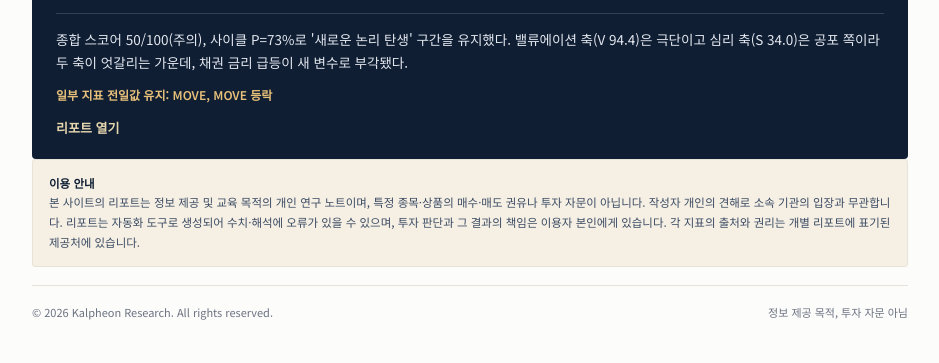
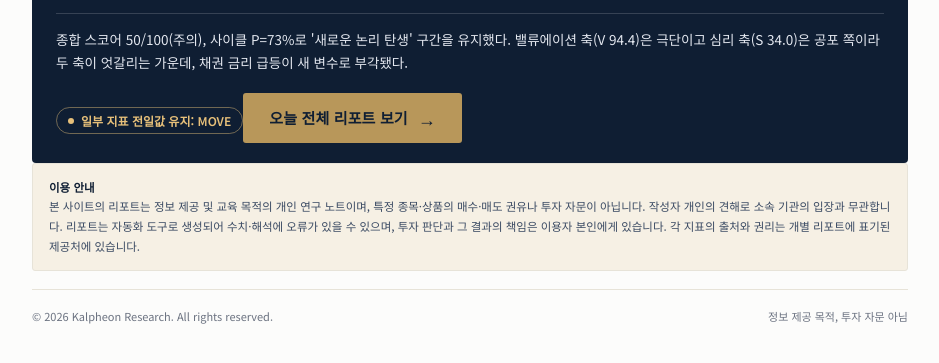
Before and after one commit to kalpheonresearch/kalpheonresearch, a plain HTML site: page index.html in a window 1280 px wide. Shown: the part 317-680 px from the top of the page, without its empty margins (170-1109 px from the left). Drawn offline with nearby package versions, Linux system fonts and the light colour scheme.

Commit message:
Add files via upload

```diff
--- a/index.html
+++ b/index.html
@@ -4,7 +4,7 @@
 <meta charset="UTF-8">
 <meta name="viewport" content="width=device-width, initial-scale=1, viewport-fit=cover">
 <title>Kalpheon Research</title>
-<meta name="description" content="Kalpheon Daily Research. 매크로와 사이클을 통합한 일간 리서치 노트">
+<meta name="description" content="Kalpheon Daily Report. 매크로와 사이클을 통합한 일간 리서치 노트">
 <link rel="icon" type="image/svg+xml" href="favicon.svg">
 <meta name="theme-color" content="#0F1E33">
 <link rel="preconnect" href="https://fonts.googleapis.com">
@@ -49,19 +49,27 @@ a.latest:focus-visible{outline:2px solid var(--gold);outline-offset:2px;}
 .lmini{display:grid;grid-template-columns:repeat(3,1fr);gap:8px;}
 .lmini .v{font-family:'Noto Serif KR',serif;font-weight:700;font-size:20px;}
 .verdict{margin:16px 0 0;padding-top:14px;border-top:1px solid rgba(255,255,255,.16);font-size:13.5px;line-height:1.75;color:#E4E8F0;}
-.warn{margin-top:10px;font-size:12px;color:#E7C07A;font-weight:600;}
-.cta{margin-top:14px;font-size:13px;font-weight:600;color:#E6D6AE;}
+.warn{display:inline-flex;align-items:center;gap:7px;margin-top:14px;padding:3px 11px;border:1px solid rgba(231,192,122,.45);border-radius:20px;font-size:12px;color:#E7C07A;font-weight:600;}
+.warn::before{content:"";width:6px;height:6px;border-radius:50%;background:#E7C07A;flex:none;}
+.cta{display:flex;align-items:center;justify-content:center;gap:10px;margin-top:18px;min-height:50px;padding:13px 20px;background:var(--gold);color:var(--ink);border-radius:3px;font-size:15px;font-weight:700;letter-spacing:.01em;transition:background .15s,transform .1s;}
+.cta .arr{font-size:18px;line-height:1;transition:transform .15s;}
+a.latest:hover .cta{background:#C9A96B;}
+a.latest:hover .cta .arr{transform:translateX(4px);}
+a.latest:active .cta{transform:translateY(1px);}
+@media (min-width:701px){.cta{display:inline-flex;justify-content:flex-start;padding:12px 26px;}}
 
 section.archive{padding:34px 0 30px;}
 section.archive h2{font-family:'Noto Serif KR',serif;font-size:15px;margin:0 0 10px;padding-bottom:8px;border-bottom:1px solid var(--ink);}
-a.row{display:grid;grid-template-columns:110px 1fr auto;gap:12px;align-items:baseline;padding:10px 0;border-bottom:1px solid var(--rule);text-decoration:none;font-size:13px;}
+a.row{display:grid;grid-template-columns:110px 1fr auto 16px;gap:12px;align-items:center;padding:13px 0;min-height:48px;border-bottom:1px solid var(--rule);text-decoration:none;font-size:13px;}
 a.row:hover .rd{color:var(--gold-ink);}
 .rd{font-family:'Noto Serif KR',serif;font-weight:600;}
 .rs{color:var(--ink-2);}
 .rs .lvt{font-weight:700;}
 .lvt.red{color:var(--red);}.lvt.amber{color:var(--amber);}.lvt.green{color:var(--green);}
 .rp{color:var(--muted);font-size:12px;white-space:nowrap;}
-@media (max-width:560px){a.row{grid-template-columns:96px 1fr;}.rp{display:none;}}
+.chev{color:var(--gold);font-size:20px;line-height:1;text-align:right;}
+a.row:hover .chev{color:var(--gold-ink);}
+@media (max-width:560px){a.row{grid-template-columns:96px 1fr 16px;}.rp{display:none;}}
 button.more{margin-top:14px;background:none;border:1px solid var(--rule);border-radius:3px;padding:8px 16px;font:inherit;font-size:12.5px;color:var(--ink-2);cursor:pointer;}
 button.more:hover{border-color:var(--gold);}
 .state{margin-top:18px;padding:26px 22px;border:1px dashed var(--rule);border-radius:4px;color:var(--ink-2);font-size:13.5px;}
@@ -136,8 +144,10 @@ footer{border-top:1px solid var(--rule);margin-top:18px;padding:18px 0 26px;font
     m3.appendChild(mini('美10년물', Number(e.y10).toFixed(2) + '%'));
     g.appendChild(m3); a.appendChild(g);
     if (e.verdict) a.appendChild(el('p', 'verdict', e.verdict));
-    if (e.stale && e.stale.length) a.appendChild(el('div', 'warn', '일부 지표 전일값 유지: ' + e.stale.join(', ')));
-    a.appendChild(el('div', 'cta', '리포트 열기'));
+    var names = [];
+    (e.stale || []).forEach(function (n) { n = String(n).replace(/ 등락$/, ''); if (names.indexOf(n) < 0) names.push(n); });
+    if (names.length) a.appendChild(el('div', 'warn', '일부 지표 전일값 유지: ' + names.join(', ')));
+    var c = el('div', 'cta'); c.appendChild(el('span', null, '오늘 전체 리포트 보기')); c.appendChild(el('span', 'arr', '→')); a.appendChild(c);
     box.appendChild(a);
     document.getElementById('asof').innerHTML = '';
     var s = el('strong', null, dot(e.date)); var w = document.getElementById('asof'); w.appendChild(s); w.appendChild(document.createTextNode(' 기준'));
@@ -150,7 +160,7 @@ footer{border-top:1px solid var(--rule);margin-top:18px;padding:18px 0 26px;font
       a.appendChild(el('span', 'rd', dot(e.date)));
       var s = el('span', 'rs'); s.appendChild(document.createTextNode('종합 ' + Number(e.score) + ' '));
       s.appendChild(el('span', 'lvt ' + lvc(e.level), String(e.level))); s.appendChild(document.createTextNode(' · ' + e.stage));
-      a.appendChild(s); a.appendChild(el('span', 'rp', 'P ' + Number(e.p) + '%'));
+      a.appendChild(s); a.appendChild(el('span', 'rp', 'P ' + Number(e.p) + '%')); a.appendChild(el('span', 'chev', '›'));
       list.appendChild(a);
     });
     shown = Math.min(rest.length, shown + PAGE);
```
